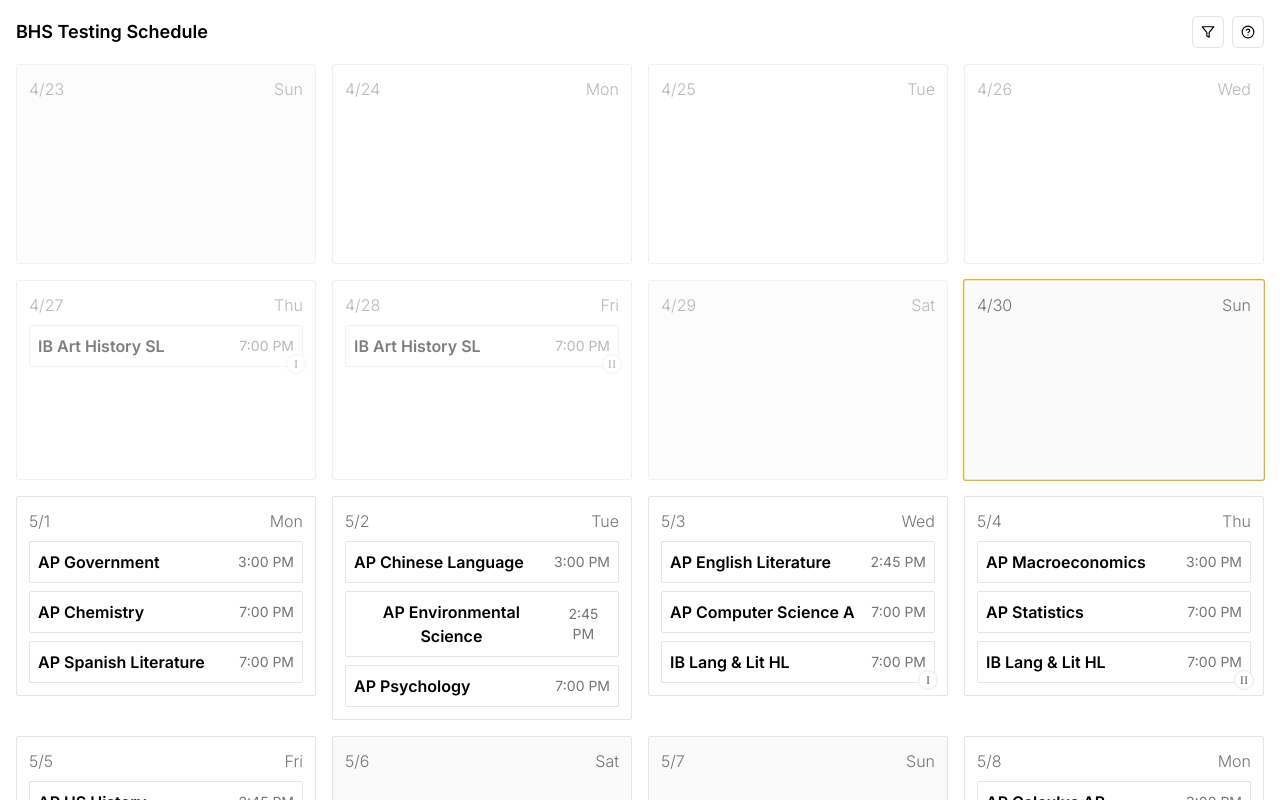
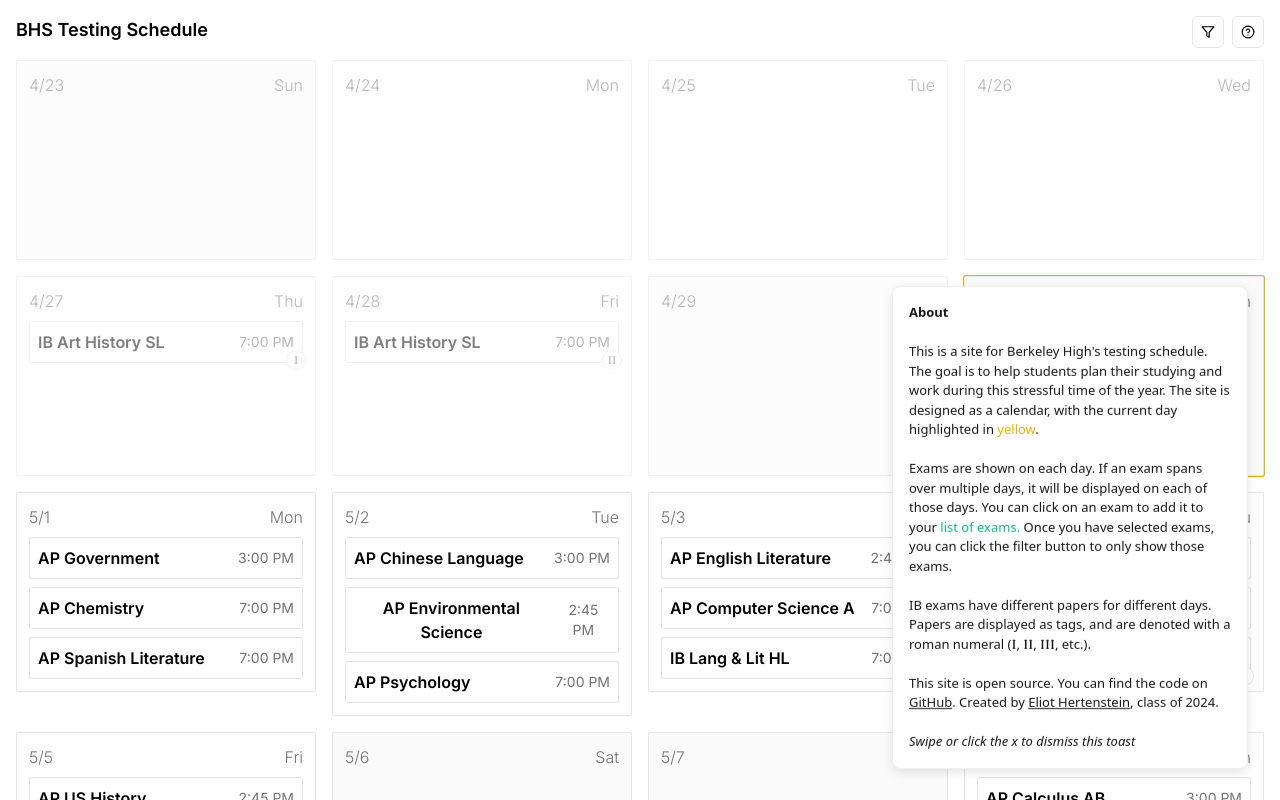
Before and after one commit to eiiot/testing.bhs.sh, a Next.js app: page / in a window 1280 px wide. Shown: the top 800 px of the page. Built offline with nearby package versions, Linux system fonts and the light colour scheme.

Commit message:
onboarding message on first load, sticky header

```diff
--- a/next.config.js
+++ b/next.config.js
@@ -1,6 +1,6 @@
 /** @type {import('next').NextConfig} */
 const nextConfig = {
-  reactStrictMode: true,
+  reactStrictMode: false,
   experimental: {
     swcPlugins: [["next-superjson-plugin", { excluded: [] }]],
   },
--- a/pages/index.tsx
+++ b/pages/index.tsx
@@ -3,7 +3,7 @@ import clsx from "clsx";
 import { bhsExams } from "@/data/exams";
 import Day from "@/components/Day";
 import { Filter, HelpCircle, X } from "react-feather";
-import { useState } from "react";
+import { useEffect, useState } from "react";
 import { toast } from "sonner";
 import { useLocalStorage } from "usehooks-ts";
 import Head from "next/head";
@@ -16,6 +16,10 @@ const days = new Array(32).fill(0).map((_, i) => new Date(2023, 3, 23 + i));
 export default function Home() {
   const [filterExams, setFilterExams] = useState<boolean>(false);
   const [userExams, setUserExams] = useLocalStorage<string[]>("userExams", []);
+  const [onboarded, setOnboarded] = useLocalStorage<boolean>(
+    "onboarded",
+    false
+  );
 
   const examsForDate = days.map((day) => {
     return bhsExams.filter((exam) => {
@@ -35,6 +39,59 @@ export default function Home() {
       )
     : examsForDate;
 
+  useEffect(() => {
+    if (!onboarded) {
+      toast(
+        <p>
+          <h1 className="font-semibold">About</h1>
+          <br />
+          This is a site for Berkeley High&apos;s testing schedule. The goal is
+          to help students plan their studying and work during this stressful
+          time of the year. The site is designed as a calendar, with the current
+          day highlighted in <span className="text-yellow-500">yellow</span>.
+          <br />
+          <br />
+          Exams are shown on each day. If an exam spans over multiple days, it
+          will be displayed on each of those days. You can click on an exam to
+          add it to your{" "}
+          <span className="text-emerald-500">list of exams.</span> Once you have
+          selected exams, you can click the filter button to only show those
+          exams.
+          <br />
+          <br />
+          IB exams have different papers for different days. Papers are
+          displayed as tags, and are denoted with a roman numeral (
+          <span className={fraunces.className}>I</span>,{" "}
+          <span className={fraunces.className}>II</span>,{" "}
+          <span className={fraunces.className}>III</span>, etc.).
+          <br />
+          <br />
+          This site is open source. You can find the code on{" "}
+          <a
+            className="underline z-[999]"
+            href="
+                    https://www.github.com/eiiot/testing.bhs.sh"
+          >
+            GitHub
+          </a>
+          . Created by{" "}
+          <a className="underline" href="https://eliothertenstein.com">
+            Eliot Hertenstein
+          </a>
+          , class of 2024.
+          <br />
+          <br />
+          <i>Swipe or click the x to dismiss this toast</i>
+        </p>,
+        {
+          duration: Infinity,
+          id: "info",
+        }
+      );
+      setOnboarded(true);
+    }
+  }, []);
+
   return (
     <>
       <Head>
@@ -48,7 +105,7 @@ export default function Home() {
           </span>
           <button
             className={clsx(
-              "p-2 rounded-md border-neutral-200 border-[1px] bg-white",
+              "p-2 rounded-md border-neutral-200 border-[1px] bg-white fixed top-4 right-14 z-20 ",
               filterExams && "ring-emerald-500 ring-1"
             )}
             onClick={() => {
@@ -64,7 +121,7 @@ export default function Home() {
           </button>
           <button
             className={clsx(
-              "p-2 rounded-md border-neutral-200 border-[1px] bg-white"
+              "p-2 rounded-md border-neutral-200 border-[1px] bg-white fixed top-4 right-4 z-20 "
             )}
             onClick={() => {
               toast.dismiss("info");
```
